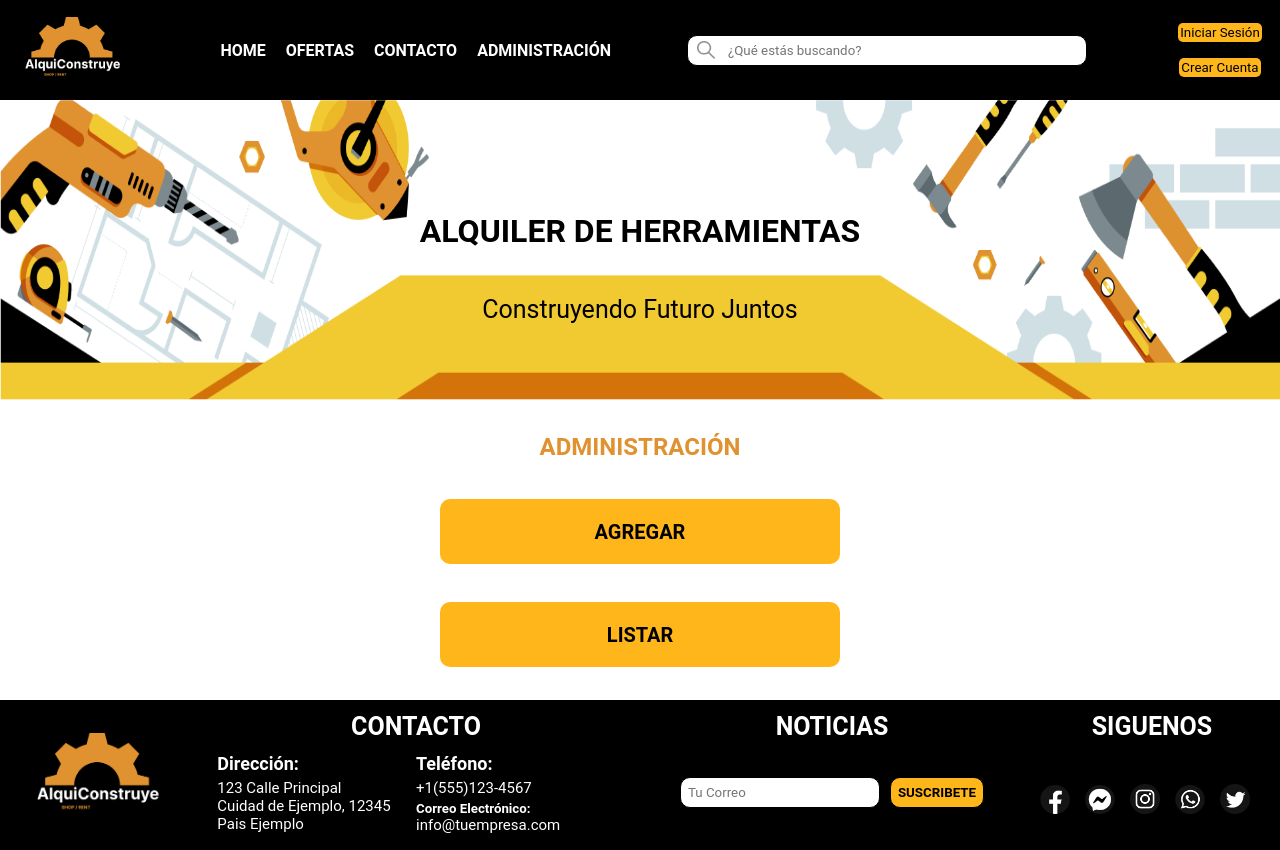
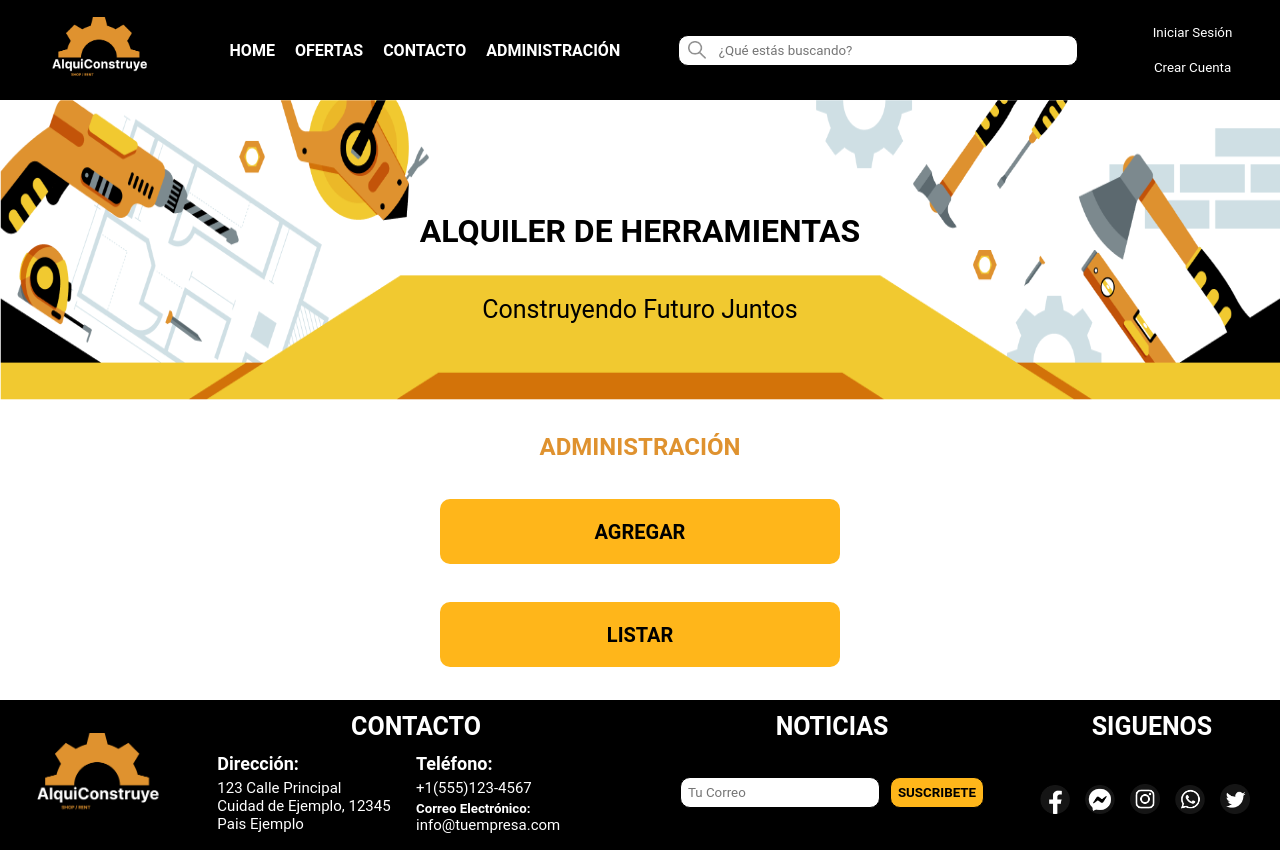
Before and after one commit to andreslopezlu/FrontEnd_PI_C4_Grupo5_DH, a React (Vite) app: page /administrador in a window 1280 px wide. Built offline with nearby package versions, Linux system fonts and the light colour scheme.

Commit message:
botones cuenta y header

```diff
--- a/src/componets/Header.jsx
+++ b/src/componets/Header.jsx
@@ -37,8 +37,8 @@ function Header() {
         <div className='header_iniciarSesion'>
           {/* <img className='logoHeader' src="../imagenes/logo_iniciar_sesion.png" alt="logo_iniciar_sesion" />
           <p className='header_p'>Mi Cuenta</p> */}
-          <button className='boton'>Iniciar Sesión</button>
-          <button className='boton'>Crear Cuenta</button>
+          <button className='botonCuenta'>Iniciar Sesión</button>
+          <button className='botonCuenta'>Crear Cuenta</button>
         </div>
       </div>
       <div className='imgFondo'>
--- a/src/index.css
+++ b/src/index.css
@@ -14,7 +14,7 @@
     background-color: #000000;
     display: flex;
     flex-direction: row;
-    justify-content: space-between;
+    justify-content: space-around;
     align-items: center;
     position: fixed;
     z-index: 1;
@@ -27,6 +27,21 @@
 }
 
 .boton:hover{
+    cursor: pointer;
+    background-color: #e99100;
+}
+
+.botonCuenta{
+    border:2px solid #DF922F;
+    color:white;
+    background-color: #000000;
+    cursor: pointer;
+    transition: background-color 0.3s;
+    width: 100px;
+    height: 30px;
+}
+
+.botonCuenta:hover{
     cursor: pointer;
     background-color: #e99100;
 }
```
